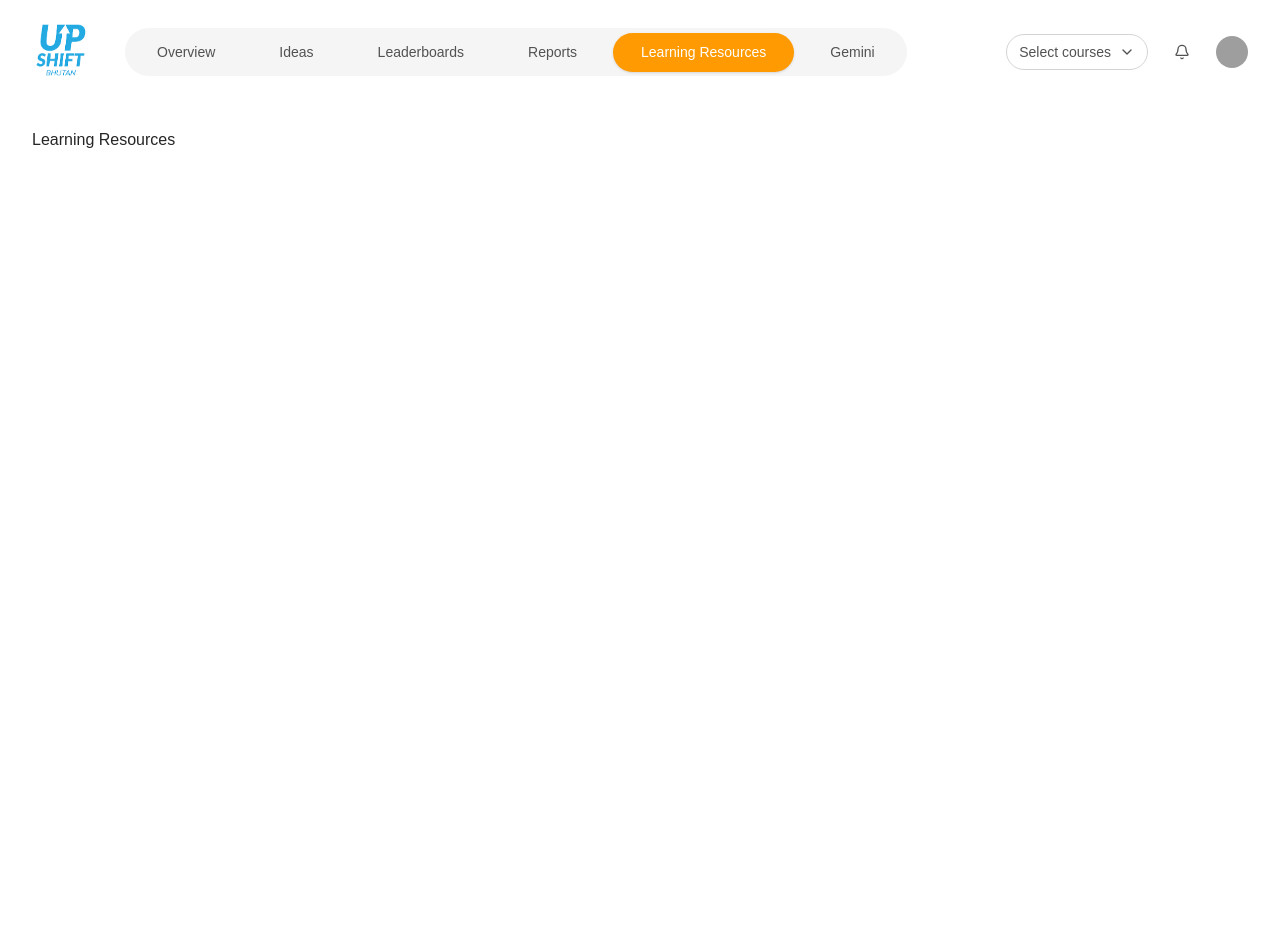
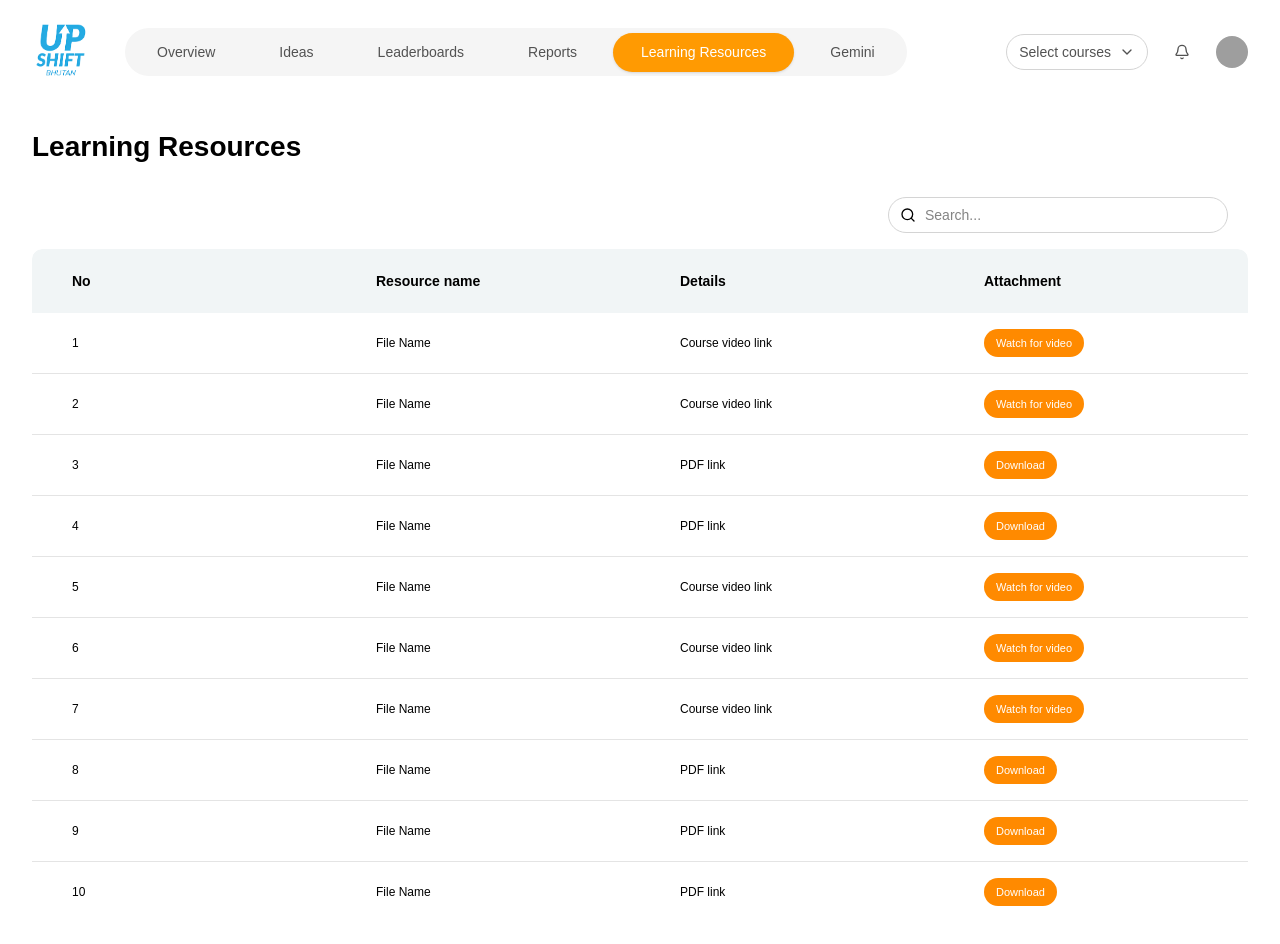
Before and after one commit to Digi9ReachInfoSystems/google-classroom, a Next.js app: page /teacher/dashboard/learningresources in a window 1280 px wide. Before the commit the page ends 800 px from the top, so only its background shows below. Built offline with nearby package versions, Linux system fonts and the light colour scheme; grey boxes are pictures that could not be loaded.

Commit message:
teacherDashboard-learningresources implemented

```diff
--- a/src/app/(teacher)/teacher/dashboard/learningresources/page.tsx
+++ b/src/app/(teacher)/teacher/dashboard/learningresources/page.tsx
@@ -1,5 +1,8 @@
+import Learingresourcespage from "@/components/teacherdashboard/learningresources/learingresourcespage"
 import React from "react"
 
 export default function Page() {
-  return <div className="text-neutral-800">Learning Resources</div>
+  return <div>
+    <Learingresourcespage />
+  </div>
 }
--- /dev/null
+++ b/src/components/teacherdashboard/learningresources/learingresourcespage.tsx
@@ -0,0 +1,11 @@
+import React from 'react'
+import TeacherLearningResources from './modules/learingresourcesTable'
+
+export default function Learingresourcespage() {
+  return (
+    <div className="space-y-4">
+      <h2 className="text-2xl md:text-[28px] font-semibold text-black">Learning Resources</h2>
+      <TeacherLearningResources />
+    </div>
+  )
+}
--- /dev/null
+++ b/src/components/teacherdashboard/learningresources/modules/filterseachbar.tsx
@@ -0,0 +1,24 @@
+"use client"
+
+import { Search } from "lucide-react"
+
+type FiltersBarProps = {
+  searchQuery: string
+  onSearchChange: (q: string) => void
+}
+
+export function FiltersBar({ searchQuery, onSearchChange }: FiltersBarProps) {
+  return (
+    <div className="flex items-center gap-3 w-full sm:w-auto">
+      <div className="relative">
+        <Search className="absolute left-3 top-1/2 -translate-y-1/2 h-4 w-4 text-black pointer-events-none" />
+        <input
+          value={searchQuery}
+          onChange={(e) => onSearchChange(e.target.value)}
+          placeholder="Search..."
+          className="h-9 w-full sm:w-[300px] md:w-[340px] rounded-full border border-neutral-300 bg-white pl-9 pr-3 text-sm outline-none focus:ring-2 focus:ring-neutral-300"
+        />
+      </div>
+    </div>
+  )
+}
--- /dev/null
+++ b/src/components/teacherdashboard/learningresources/modules/learingresourcesTable.tsx
@@ -0,0 +1,83 @@
+"use client";
+import React, { useMemo, useState } from "react";
+import { FiltersBar } from "./filterseachbar";
+
+type ResourceRow = {
+  id: number;
+  name: string;
+  details: "Course video link" | "PDF link";
+  kind: "video" | "pdf";
+};
+
+const RESOURCES: ResourceRow[] = [
+  { id: 1, name: "File Name", details: "Course video link", kind: "video" },
+  { id: 2, name: "File Name", details: "Course video link", kind: "video" },
+  { id: 3, name: "File Name", details: "PDF link",          kind: "pdf" },
+  { id: 4, name: "File Name", details: "PDF link",          kind: "pdf" },
+  { id: 5, name: "File Name", details: "Course video link", kind: "video" },
+  { id: 6, name: "File Name", details: "Course video link", kind: "video" },
+  { id: 7, name: "File Name", details: "Course video link", kind: "video" },
+  { id: 8, name: "File Name", details: "PDF link",          kind: "pdf" },
+  { id: 9, name: "File Name", details: "PDF link",          kind: "pdf" },
+  { id: 10, name: "File Name", details: "PDF link",         kind: "pdf" },
+];
+
+export default function TeacherLearningResources() {
+  const [searchQuery, setSearchQuery] = useState("");
+
+  const rows = useMemo(() => {
+    const term = searchQuery.trim().toLowerCase();
+    if (!term) return RESOURCES;
+    return RESOURCES.filter((r) =>
+      r.name.toLowerCase().includes(term) || r.details.toLowerCase().includes(term)
+    );
+  }, [searchQuery]);
+
+  return (
+    <div className="bg-white rounded-lg mx-auto w-full max-w-[1600px]">
+      <div className="px-5 pt-4 pb-4 flex justify-between md:justify-end">
+        <FiltersBar searchQuery={searchQuery} onSearchChange={setSearchQuery} />
+      </div>
+
+      <div className="overflow-x-auto lg:overflow-hidden rounded-lg">
+        <table className="w-full table-fixed border-0">
+            <thead>
+            <tr className="bg-[#F1F5F6] text-sm md:text-[14px] text-neutral-600 h-16">
+              <th className="pl-4 pr-4 md:pl-6 md:pr-6 lg:pl-10 lg:pr-10 py-4 text-left font-medium rounded-tl-lg">No</th>
+              <th className="pl-4 pr-4 md:pl-6 md:pr-6 lg:pl-10 lg:pr-10 py-4 text-left font-medium">Resource name</th>
+              <th className="pl-4 pr-4 md:pl-6 md:pr-6 lg:pl-10 lg:pr-10 py-4 text-left font-medium">Details</th>
+              <th className="pl-4 pr-4 md:pl-6 md:pr-6 lg:pl-10 lg:pr-10 py-4 text-left font-medium rounded-tr-lg">Attachment</th>
+            </tr>
+          </thead>
+          <tbody>
+            {rows.map((r) => (
+              <tr key={r.id} className="text-xs md:text-[12px] bg-white">
+                <td className="pl-4 pr-4 md:pl-6 md:pr-6 lg:pl-10 lg:pr-10 py-4 border-b border-[var(--neutral-200)]">{r.id}</td>
+                <td className="pl-4 pr-4 md:pl-6 md:pr-6 lg:pl-10 lg:pr-10 py-4 border-b border-[var(--neutral-200)]">{r.name}</td>
+                <td className="pl-4 pr-4 md:pl-6 md:pr-6 lg:pl-10 lg:pr-10 py-4 border-b border-[var(--neutral-200)]">{r.details}</td>
+                <td className="pl-4 pr-4 md:pl-6 md:pr-6 lg:pl-10 lg:pr-10 py-4 border-b border-[var(--neutral-200)]">
+                  {r.kind === "video" ? (
+                    <button className="h-8 md:h-8 lg:h-7 px-4 md:px-4 lg:px-3 rounded-full bg-[#FF8A00] text-white text-xs md:text-xs lg:text-[11px]">
+                      Watch for video
+                    </button>
+                  ) : (
+                    <button className="h-8 md:h-8 lg:h-7 px-4 md:px-4 lg:px-3 rounded-full bg-[#FF8A00] text-white text-xs md:text-xs lg:text-[11px]">
+                      Download
+                    </button>
+                  )}
+                </td>
+              </tr>
+            ))}
+            {rows.length === 0 && (
+              <tr>
+                <td colSpan={4} className="px-5 py-8 text-center text-[var(--neutral-700)]">
+                  No resources found.
+                </td>
+              </tr>
+            )}
+          </tbody>
+        </table>
+      </div>
+    </div>
+  );
+}
```
